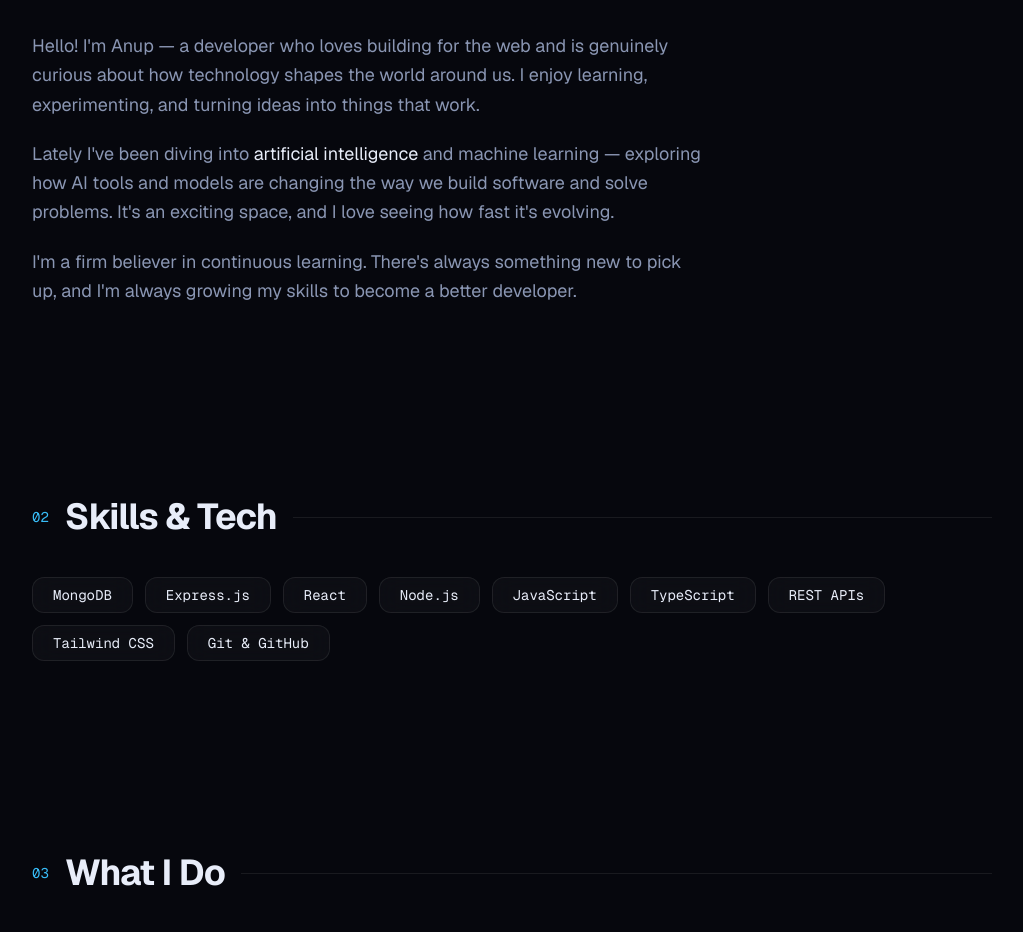
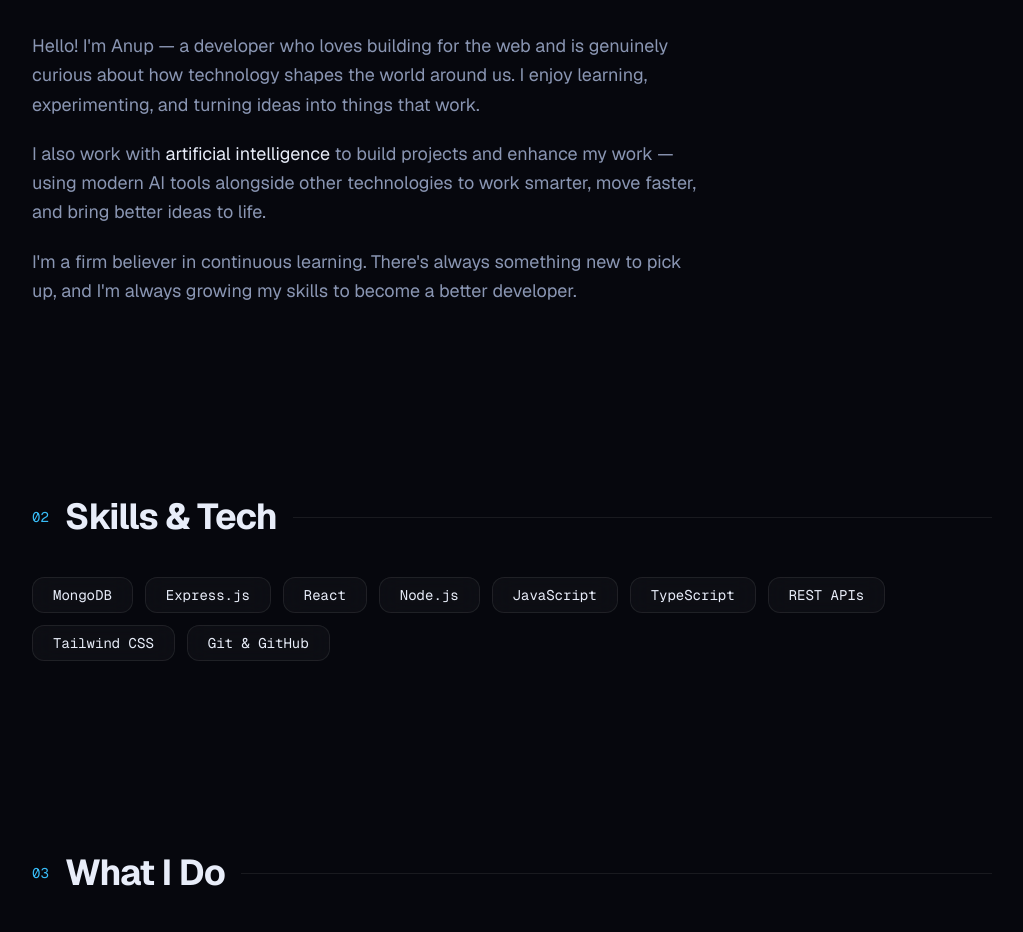
Before and after one commit to AnupMunda-code/Portfolio, a Next.js app: page / in a window 1280 px wide. Shown: the part 1240-2172 px from the top of the page, without its empty margins (128-1151 px from the left). Built offline with nearby package versions, Linux system fonts and the light colour scheme.

Commit message:
Reframe About: working with AI to build and enhance projects
Co-Authored-By: Claude Opus 4.8 <noreply@anthropic.com>

```diff
--- a/src/app/page.tsx
+++ b/src/app/page.tsx
@@ -222,11 +222,11 @@ export default function Home() {
                   enjoy learning, experimenting, and turning ideas into things that work.
                 </p>
                 <p>
-                  Lately I&apos;ve been diving into{" "}
-                  <span className="text-foreground">artificial intelligence</span> and
-                  machine learning — exploring how AI tools and models are changing the
-                  way we build software and solve problems. It&apos;s an exciting space,
-                  and I love seeing how fast it&apos;s evolving.
+                  I also work with{" "}
+                  <span className="text-foreground">artificial intelligence</span> to
+                  build projects and enhance my work — using modern AI tools alongside
+                  other technologies to work smarter, move faster, and bring better ideas
+                  to life.
                 </p>
                 <p>
                   I&apos;m a firm believer in continuous learning. There&apos;s always
```
